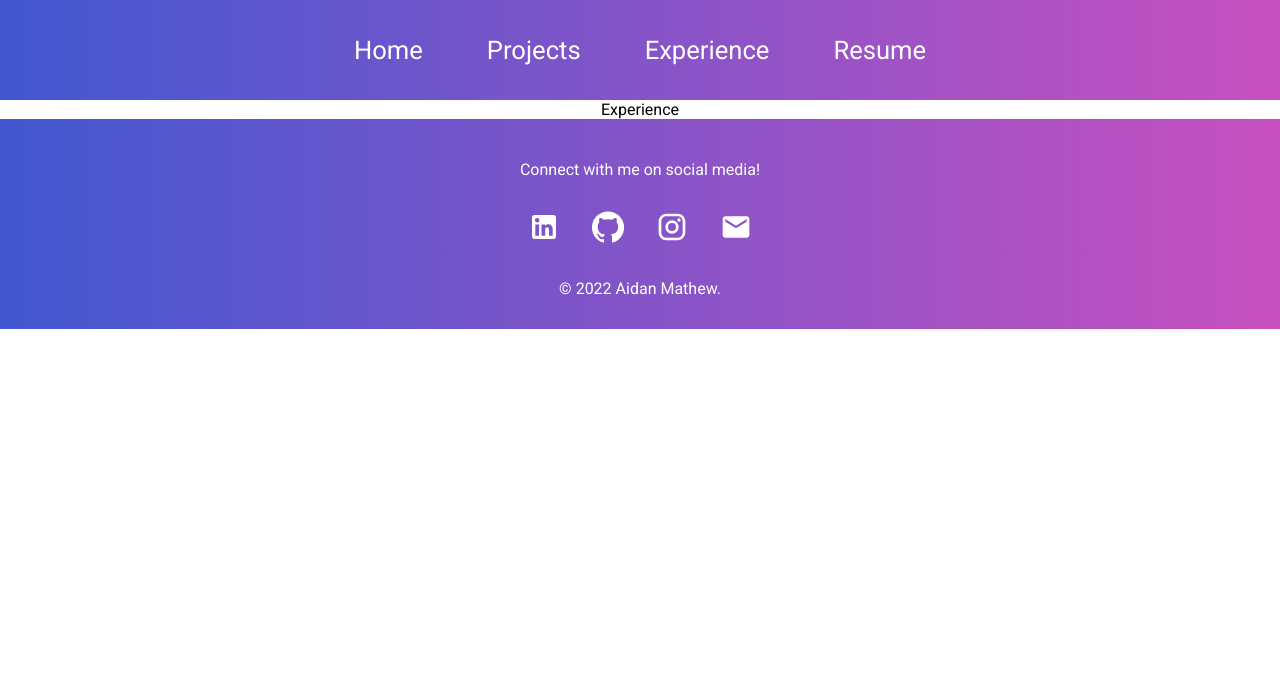
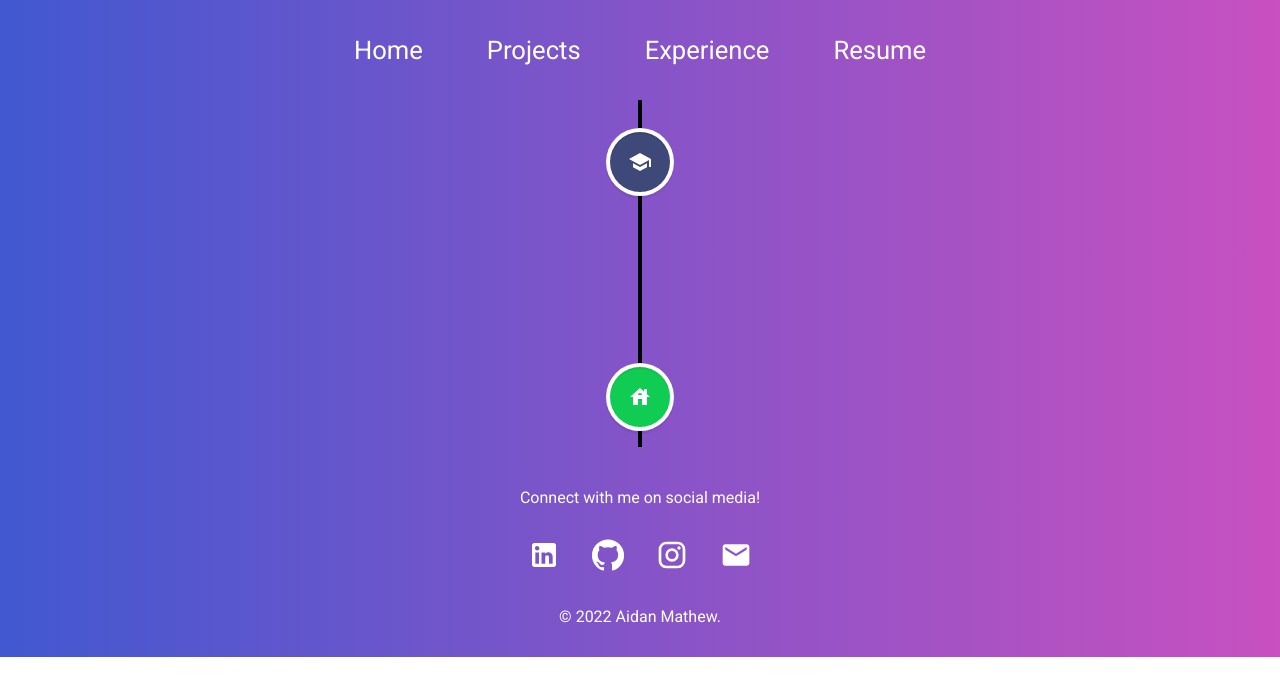
Before and after one commit to aidanmathew/aidan-react-website, a React (Create React App) app: page /experience in a window 1280 px wide. Shown: the top 696 px of the page. Built offline with nearby package versions, Linux system fonts and the light colour scheme.

Commit message:
adding first experience component

```diff
--- a/src/App.css
+++ b/src/App.css
@@ -1,5 +1,11 @@
 .App {
-  text-align: center;
+  width: 100%;
+  height: auto;
+  display: flex;
+  flex-direction: column;
+  font-family: "Roboto", sans-serif;
+  background-color: #4158D0;
+  background-image: linear-gradient(90deg, #4158D0 0%, #C850C0 100%);
 }
 
 body {
--- a/src/pages/Experience.js
+++ b/src/pages/Experience.js
@@ -1,8 +1,35 @@
-import React from 'react'
+import React from "react"
+import {
+  VerticalTimeline,
+  VerticalTimelineElement
+} from "react-vertical-timeline-component"
+import "react-vertical-timeline-component/style.min.css"
+import SchoolIcon from "@material-ui/icons/School"
+import HouseIcon from '@material-ui/icons/House';
+
 
 function Experience() {
   return (
-    <div>Experience</div>
+    <div className="experience">
+      <VerticalTimeline lineColor={ 'black' }>
+        <VerticalTimelineElement
+          className="vertical-timeline-element--education"
+          iconStyle={{ background: "#3e497a", color: "#fff"}}
+          icon={<SchoolIcon />}
+        >
+          <h3 className="vertical-timeline-element-title"> St. Thomas Aquinas Catholic Secondary School</h3>
+          <h4 className="vertical-timeline-element-subtitle"> Oakville, Ontario </h4>
+          <h5 className="vertical-timeline-element-subtitle"> Sept 2016 - June 2020 </h5>
+          <p> Completed Ontario Secondary School Diploma and International Baccalaureate Diploma. </p>
+        </VerticalTimelineElement>
+
+        <VerticalTimelineElement
+        iconStyle={{ background: 'rgb(16, 204, 82)', color: '#fff' }}
+        icon={<HouseIcon />}
+        />
+
+      </VerticalTimeline>
+    </div>
   )
 }
 
--- a/src/styles/Home.css
+++ b/src/styles/Home.css
@@ -65,6 +65,7 @@
     justify-content: center;
     flex-direction: column;
     align-items: center;
+    text-align: center;
   }
 
 .skills h1 {
```
